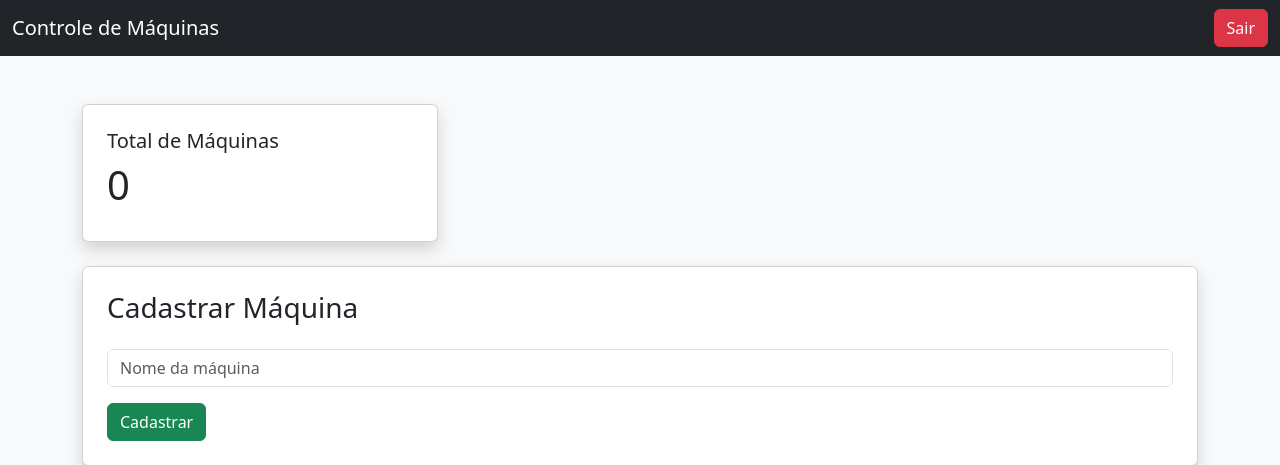
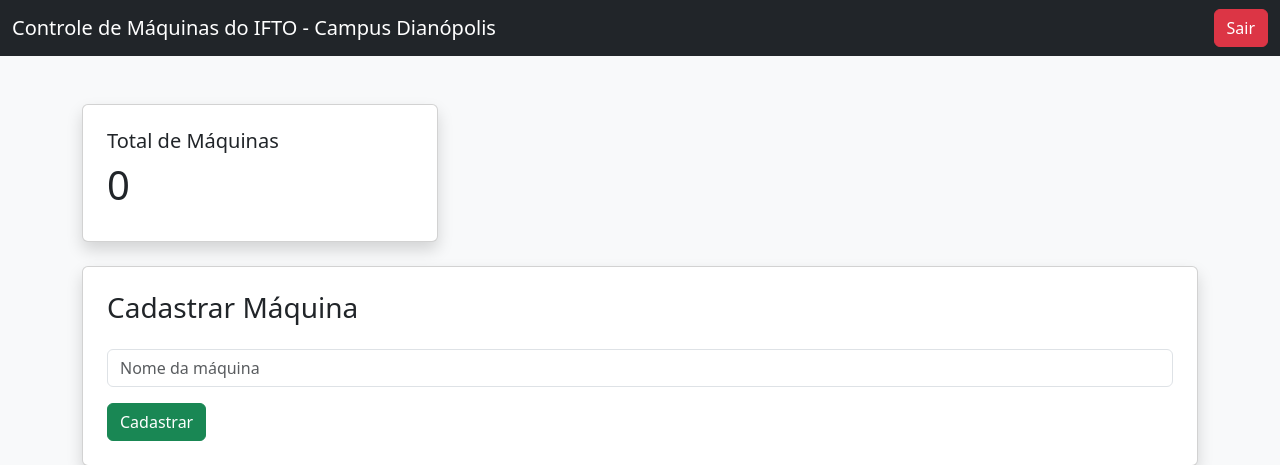
Before and after one commit to matheusmedeirosw/primeiro-reposit-rio, a Flask app: page / in a window 1280 px wide. Shown: the top 465 px of the page. Run offline with Flask 3, Linux system fonts and the light colour scheme; the visitor is signed in with stand-in values (Sample User, id 1); data that the repository does not hold is empty; some libraries are stand-ins or nearby versions.

Commit message:
atualizando index

```diff
--- a/templates/index.html
+++ b/templates/index.html
@@ -6,7 +6,7 @@
     <meta charset="UTF-8">
     <meta name="viewport" content="width=device-width, initial-scale=1.0">
 
-    <title>Controle de Maquinários - IFTO</title>
+    <title>Controle de Maquinários-IFTO</title>
 
     <link href="https://cdn.jsdelivr.net/npm/bootstrap@5.3.7/dist/css/bootstrap.min.css" rel="stylesheet">
 
@@ -19,7 +19,7 @@
         <div class="container-fluid">
 
             <span class="navbar-brand">
-                Controle de Máquinas
+                Controle de Máquinas do IFTO - Campus Dianópolis
             </span>
 
             <a href="/logout" class="btn btn-danger">
```
